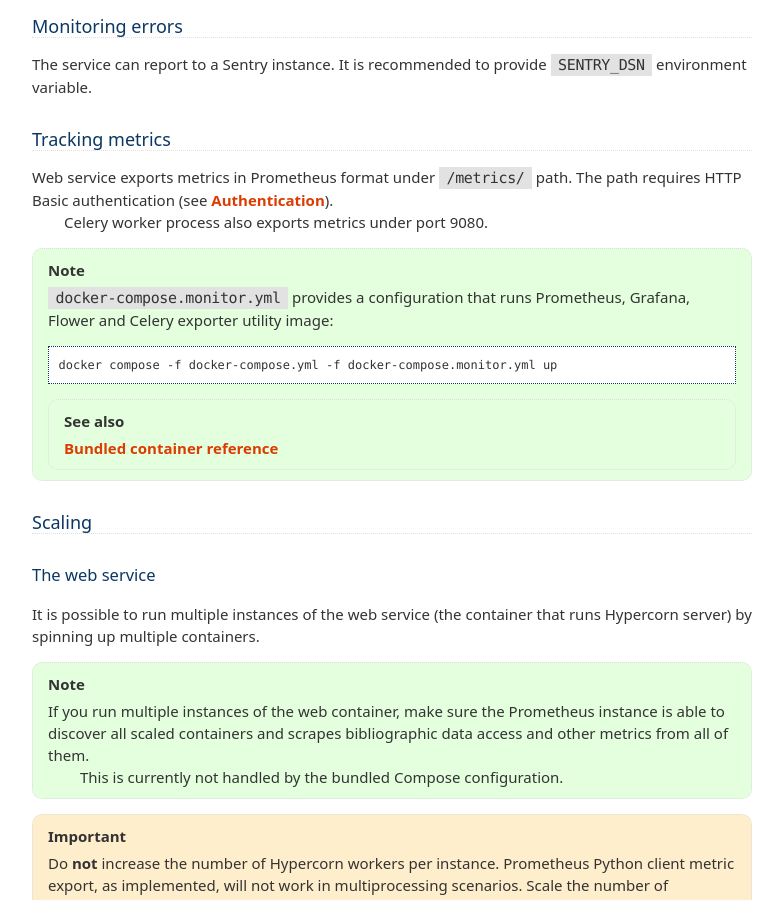
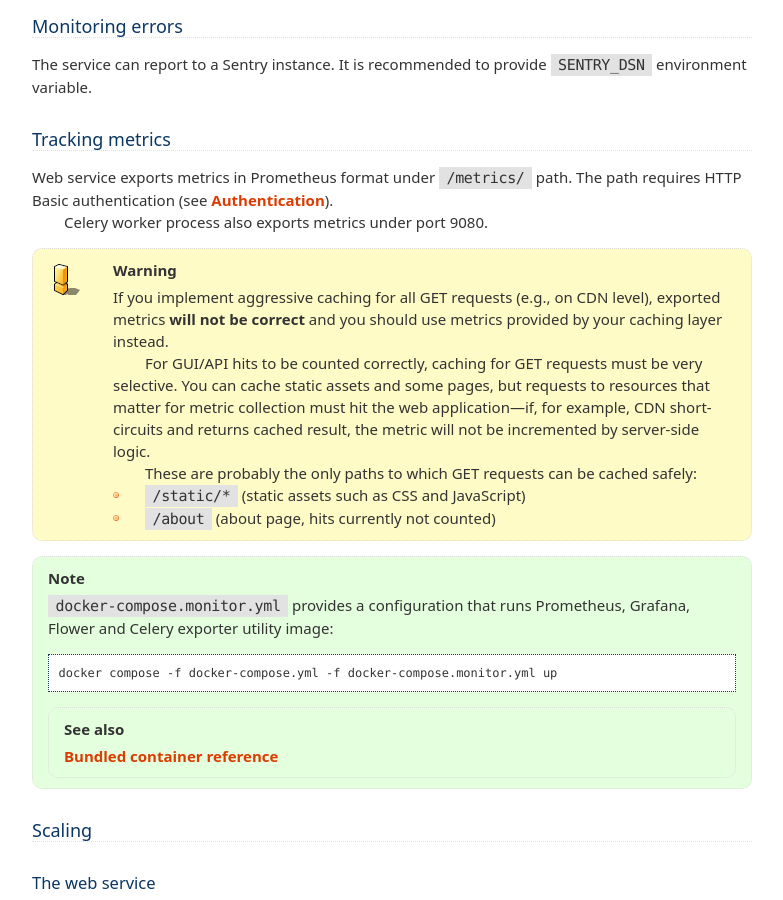
Before and after one commit to ietf-tools/bibxml-service, a Sphinx documentation site: the page built from docs/topics/production-setup.rst, in a window 1280 px wide and 900 px high, scrolled down 1019 px. Shown: the whole window, without its empty margins (248-1031 px from the left). Built offline with Sphinx 7.4.7, drawn with Linux system fonts in a browser that asks for light colours; pages that are not in the unit, such as notebooks, are missing from menus.

Commit message:
docs: add a warning about metrics and caching

```diff
--- a/docs/topics/production-setup.rst
+++ b/docs/topics/production-setup.rst
@@ -70,6 +70,27 @@ The path requires HTTP Basic authentication (see :doc:`/topics/auth`).
 
 Celery worker process also exports metrics under port 9080.
 
+.. _metrics-and-cdn:
+
+.. warning::
+
+   If you implement aggressive caching for all GET requests
+   (e.g., on CDN level), exported metrics **will not be correct**
+   and you should use metrics provided by your caching layer instead.
+
+   For GUI/API hits to be counted correctly, caching for GET requests
+   must be very selective.
+   You can cache static assets and some pages,
+   but requests to resources that matter for metric collection
+   must hit the web application—if, for example,
+   CDN short-circuits and returns cached result,
+   the metric will not be incremented by server-side logic.
+
+   These are probably the only paths
+   to which GET requests can be cached safely:
+
+   - ``/static/*`` (static assets such as CSS and JavaScript)
+   - ``/about`` (about page, hits currently not counted)
 
 .. note::
 
```
